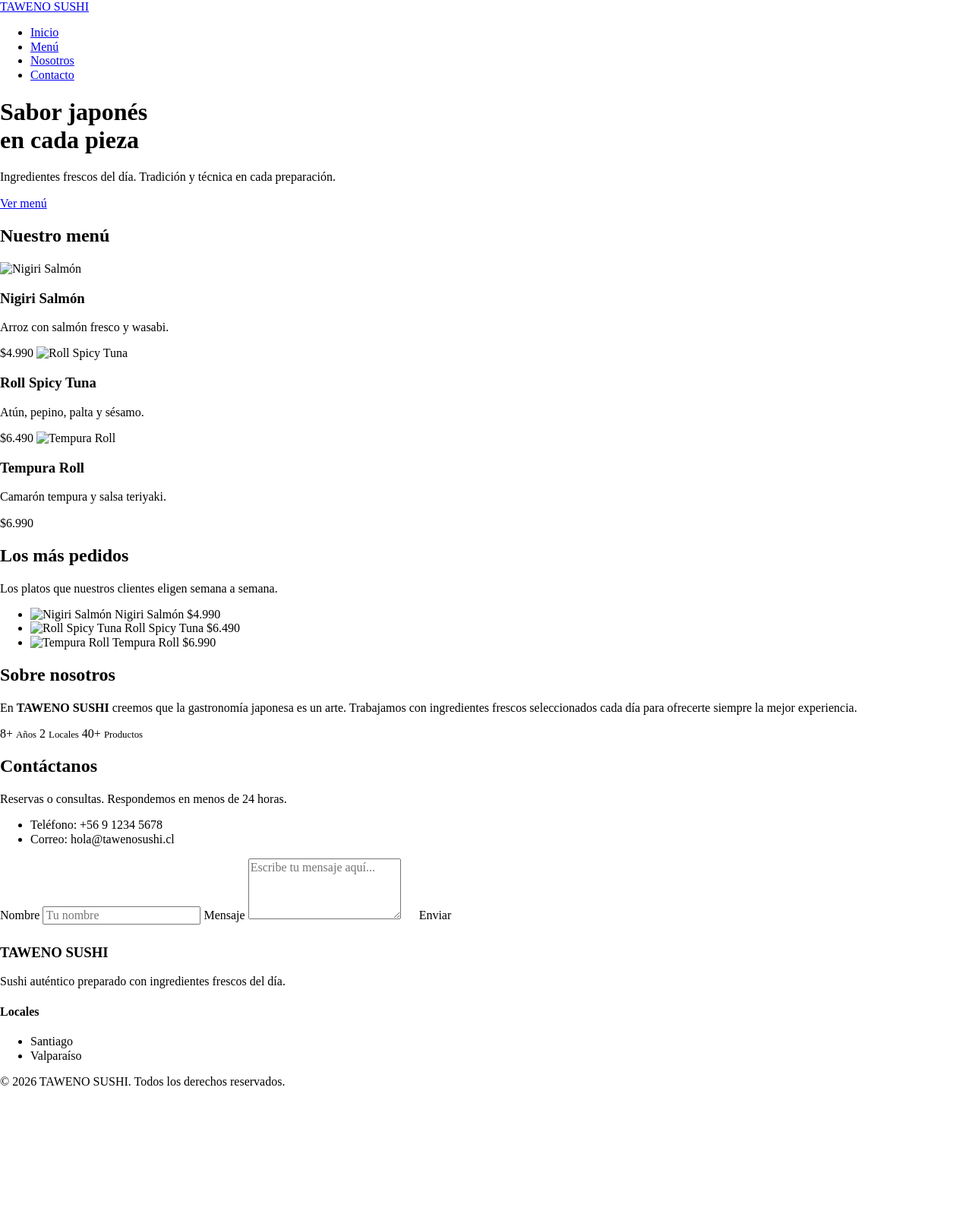
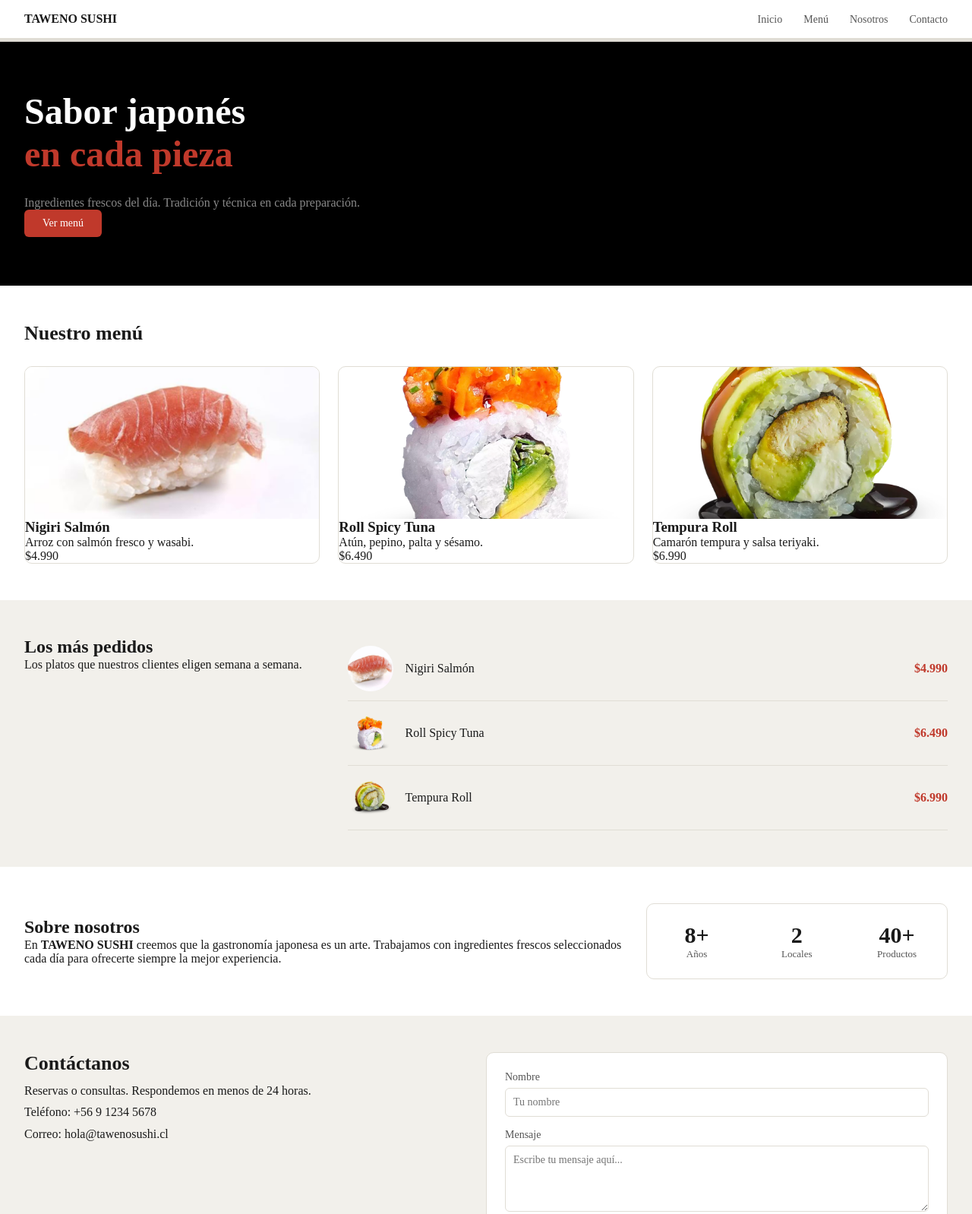
Before and after one commit to ShadowRyzen/evaluacion-p2026, a plain HTML site: page index.html in a window 1280 px wide. Shown: the top 1598 px of the page at 76% size. Before the commit the page ends 1449 px from the top, so only its background shows below. Drawn offline with Linux system fonts and the light colour scheme.

Commit message:
se agrega Estilos del resto del Mockup

```diff
--- a/css/styles.css
+++ b/css/styles.css
@@ -21,5 +21,339 @@ img {
 
 /* Tu código va aquí */
 body {
+  font-family: 'Noto Serif JP', serif;
   font-size: 1.6rem;
+  color: #1a1a1a;
 }
+
+ul{
+  list-style: none;
+  padding: 0;
+  margin: 0;
+}
+
+a{
+  text-decoration:none;
+}
+
+h1,h2,h3,h4,p{
+  margin:0;
+}
+
+.navbar{
+  display:flex;
+  justify-content:space-between;
+  align-items:center;
+  padding:1.6rem 3.2rem;
+  background-color:#fff;
+  border-bottom: 0.5rem solid #e0ddd5;
+}
+
+.logo{
+  font-size:1.6rem;
+  font-weight:700;
+  color:#1a1a1a;
+}
+
+.nav-links{
+  display:flex;
+  gap:2.8rem;
+}
+
+.nav-links a{
+  font-size:1.4rem;
+  color:#555555;
+}
+
+.hero{
+  background-color:#000000;
+  padding: 6.4rem 3.2rem;
+  text-align:left;
+}
+
+.hero h1{
+  font-size:4.8rem;
+  color:#ffffff;
+}
+
+.hero h1 span{
+  color:#c0392b;
+}
+
+.hero p{
+  font-size:1.6rem;
+  color:#888888;
+  margin-top:2.8rem;
+}
+
+.btn-hero{
+  display: inline-block;
+  background-color:#c0392b;
+  color:#ffffff;
+  font-size:1.4rem;
+  padding:1rem 2.4rem;
+  border-radius:0.6rem;
+}
+
+
+.menu{
+  background-color:#ffffff;
+  padding:4.8rem 3.2rem;
+}
+
+.menu h2{
+  font-size:2.6rem;
+  color:#1a1a1a;
+  margin-bottom:2.8rem;
+}
+
+
+.menu-grid{
+  display:flex;
+  gap:2.4rem;
+}
+
+.card{
+  flex:1;
+  min-width: 0;
+  border: 0.1rem solid #e0ddd5;
+  border-radius:1rem;
+  overflow:hidden;
+}
+
+.card img{
+ display:block;
+  width:100%;
+  height:20rem;
+  object-fit:cover;
+}
+
+.card-body{
+  padding:1.6rem;
+}
+
+.card-body h3{
+  font-size:1.8rem;
+  color:#1a1a1a;
+}
+
+.card-body p{
+  font-size:1.4rem;
+  color:#555555;
+  margin:0.4rem 0.8rem;
+}
+
+.price{
+  font-size:1.6rem;
+  color:#c0392b;
+  font-weight:700;
+}
+
+.top{
+  display:flex;
+  justify-content:space-between;
+  gap:4.8rem;
+  background-color:#f2f0eb;
+  padding:4.8rem 3.2rem;
+}
+
+.top-info{
+  width:30%;
+}
+
+.top-info h2{
+  font-size:2.6rem;
+  color:#1a1a1a;
+  margin-bottom:1.2rem;
+}
+
+.top-list{
+  width:65%;
+}
+
+.top-list li{
+  display:flex;
+  align-items:center;
+  padding:1.2rem 0;
+  border-bottom:0.1rem solid #e0ddd5;
+}
+
+.top-list img{
+  width:6rem;
+  height:6rem;
+  min-width:6rem;
+  min-height:6rem;
+  object-fit:cover;
+  border-radius:50%;
+}
+
+.item-name{
+  flex:1;
+  margin-left:1.6rem;
+  font-size:1.6rem;
+  color:#1a1a1a;
+}
+
+.about{
+  display:flex;
+  justify-content:space-between;
+  align-items:center;
+  background-color:#ffffff;
+  padding:4.8rem 3.2rem;
+}
+
+.about-text{
+  width:45%;
+}
+
+.about-text h2{
+  font-size:2.6rem;
+  color:#1a1a1a;
+  margin-bottom:1.2rem;
+}
+
+.about-text p{
+  font-size:1.6rem;
+  color:#555555;
+}
+
+.stats{
+  display:flex;
+  width:45%;
+  border:0.1rem solid #e0ddd5;
+  border-radius:1rem;
+}
+
+.stat{
+  flex:1;
+  padding:2.4rem 1.6rem;
+  text-align:center;
+}
+
+.stat-number{
+  display:block;
+  font-size:3rem;
+  font-weight:700;
+  color:#1a1a1a;
+}
+
+.stat small{
+  display:block;
+  font-size:1.3rem;
+  color:#555555;
+}
+
+
+.contact{
+  display:flex;
+  justify-content:space-between;
+  align-items:flex-start;
+  background-color:#f2f0eb;
+  padding:4.8rem 3.2rem;
+}
+
+.contact-info{
+  width:40%;
+}
+
+.contact-info h2{
+  font-size:2.6rem;
+  color:#1a1a1a;
+  margin-bottom:1.2rem;
+}
+
+.contact-info p,
+.contact-info li{
+  font-size:1.6rem;
+  color:#1a1a1a;
+}
+
+.contact-info p{
+  margin-bottom: 1rem;
+}
+
+.contact-info li{
+  margin-bottom: 1rem;
+}
+
+
+.contact-form{
+  width:50%;
+  background-color:#ffffff;
+  border:0.1rem solid #e0ddd5;
+  border-radius:1rem;
+  padding:2.4rem;
+}
+
+.contact-form label{
+  display:block;
+  font-size:1.4rem;
+  color: #555555;
+  margin-bottom:0.6rem;
+}
+
+.contact-form input,
+.contact-form textarea{
+  display:block;
+  width:100%;
+  padding:1rem;
+  border:0.1rem solid #e0ddd5;
+  border-radius:0.6rem;
+  margin-bottom:1.6rem;
+  font-family: inherit;
+  font-size:1.4rem;
+}
+
+.contact-form button{
+  display:block;
+  width:100%;
+  padding:1.2rem;
+  background-color:#c0392b;
+  color:#ffffff;
+  border:none;
+  border-radius:0.6rem;
+  font-family: inherit;
+  font-size:1.4rem;
+  cursor:pointer;
+}
+
+
+footer{
+  background-color: #111111;
+  padding: 3.6rem 3.2rem 2rem;
+
+}
+
+.footer-top{
+  display: flex;
+  justify-content: space-between;
+}
+
+.footer-brand{
+  width: 40%;
+}
+
+.footer-brand h3{
+  font-size: 1.8rem;
+  color: #ffffff;
+}
+
+.footer-locales h4{
+  font-size: 1.6rem;
+  color: #ffffff;
+}
+
+.footer p,
+footer li{
+  font-size: 1.6rem;
+  color: #888888;
+}
+
+.copyright{
+  margin-top: 3.2rem;
+  padding-top: 1.6rem;
+  border-top: 0.1rem solid #222222;
+  text-align: center;
+  font-size: 1.3rem;
+  color: #888888;
+}
--- a/index.html
+++ b/index.html
@@ -8,6 +8,7 @@
   <link rel="preconnect" href="https://fonts.gstatic.com" crossorigin>
   <link href="https://fonts.googleapis.com/css2?family=Noto+Serif+JP:wght@400;700&display=swap" rel="stylesheet">
   <link rel="stylesheet" href="css/normalize.css">
+  <link rel="stylesheet" href="css/styles.css">
   <!-- ===================== ACA TU LINK CSS ===================== -->
   <title>TAWENO SUSHI</title>
 </head>
@@ -15,10 +16,10 @@
 <body>
 
   <!-- ===================== INICIO HEADER ===================== -->
-
-  <nav>
-    <a href="#">TAWENO SUSHI</a>
-    <ul>
+  <header>
+  <nav class="navbar">
+    <a href="#" class="logo">TAWENO SUSHI</a>
+    <ul class="nav-links">
       <li><a href="#">Inicio</a></li>
       <li><a href="#">Menú</a></li>
       <li><a href="#">Nosotros</a></li>
@@ -26,89 +27,119 @@
     </ul>
   </nav>
 
+  <div class="hero">
   <h1>Sabor japonés<br><span>en cada pieza</span></h1>
   <p>Ingredientes frescos del día. Tradición y técnica en cada preparación.</p>
-  <a href="#">Ver menú</a>
-
+  <a href="#" class="btn-hero">Ver menú</a>
+  </div>
+</header>
   <!-- ===================== FIN HEADER ===================== -->
 
 
   <!-- ===================== INICIO NUESTRO MENÚ ===================== -->
-
+  <section class="menu">
   <h2>Nuestro menú</h2>
 
-  <img src="#" alt="Nigiri Salmón">
+  <div class="menu-grid">
+    <article class="card">
+      <img src="/img/sushi1.jpg" alt="Nigiri Salmón">
+      <div class="card-content">
       <h3>Nigiri Salmón</h3>
       <p>Arroz con salmón fresco y wasabi.</p>
       <span>$4.990</span>
+      </div>
+    </article>
 
-  <img src="#" alt="Roll Spicy Tuna">
+    <article class="card">
+      <img src="/img/sushi2.jpg" alt="Roll Spicy Tuna">
+      <div class="card-content">
       <h3>Roll Spicy Tuna</h3>
       <p>Atún, pepino, palta y sésamo.</p>
       <span>$6.490</span>
+      </div>
+    </article>
 
-  <img src="#" alt="Tempura Roll">
+    <article class="card">
+      <img src="/img/sushi3.jpg" alt="Tempura Roll">
+      <div class="card-content">
       <h3>Tempura Roll</h3>
       <p>Camarón tempura y salsa teriyaki.</p>
       <span>$6.990</span>
+      </div>
+    </article>
 
+
+  </div>
+  </section>
   <!-- ===================== FIN NUESTRO MENÚ ===================== -->
 
 
   <!-- ===================== INICIO LOS MÁS PEDIDOS ===================== -->
-
+  <section class="top">
+    <div>
     <h2>Los más pedidos</h2>
     <p>Los platos que nuestros clientes eligen semana a semana.</p>
-
-  <ul>
+      </div>
+  <ul class="top-list">
     <li>
-      <img src="#" alt="Nigiri Salmón">
-      <span>Nigiri Salmón</span>
-      <span>$4.990</span>
+      <img src="/img/sushi1.jpg" alt="Nigiri Salmón">
+      <span class="item-name">Nigiri Salmón</span>
+      <span class="price">$4.990</span>
     </li>
     <li>
-      <img src="#" alt="Roll Spicy Tuna">
-      <span>Roll Spicy Tuna</span>
-      <span>$6.490</span>
+      <img src="/img/sushi2.jpg" alt="Roll Spicy Tuna">
+      <span class="item-name">Roll Spicy Tuna</span>
+      <span class="price">$6.490</span>
     </li>
     <li>
-      <img src="#" alt="Tempura Roll">
-      <span>Tempura Roll</span>
-      <span>$6.990</span>
+      <img src="/img/sushi3.jpg" alt="Tempura Roll">
+      <span class="item-name">Tempura Roll</span>
+      <span class="price">$6.990</span>
     </li>
   </ul>
+  </section>
 
   <!-- ===================== FIN LOS MÁS PEDIDOS ===================== -->
 
 
   <!-- ===================== INICIO SOBRE NOSOTROS ===================== -->
-
+  <section class="about">
+    <div class="about-image">
       <h2>Sobre nosotros</h2>
       <p>En <strong>TAWENO SUSHI</strong> creemos que la gastronomía japonesa es un arte. Trabajamos con ingredientes
       frescos seleccionados cada día para ofrecerte siempre la mejor experiencia.</p>
+    </div>
 
-  <span>8+</span>
+    <div class="stats">
+    <div class="stat">
+      <span class="stat-number">8+</span>
       <small>Años</small>
-
-  <span>2</span>
+    </div>
+    <div class="stat">
+      <span class="stat-number">2</span>
       <small>Locales</small>
-
-  <span>40+</span>
+  </div>
+    <div class="stat">
+      <span class="stat-number">40+</span>
       <small>Productos</small>
-
+    </div>
+  </div>
+  </section>
   <!-- ===================== FIN SOBRE NOSOTROS ===================== -->
 
 
   <!-- ===================== INICIO CONTACTO ===================== -->
-
+<section class="contact">
+  <div class="contact-info">
     <h2>Contáctanos</h2>
     <p>Reservas o consultas. Respondemos en menos de 24 horas.</p>
   <ul>
     <li>Teléfono: +56 9 1234 5678</li>
     <li>Correo: hola@tawenosushi.cl</li>
   </ul>
+  </div>
 
-  <form action="#" method="post">
+  <form class="contact-form" action="#" method="post">
     <label for="nombre">Nombre</label>
     <input type="text" id="nombre" name="nombre" placeholder="Tu nombre">
 
@@ -117,22 +148,29 @@
 
     <button type="submit">Enviar</button>
   </form>
+</section>
 
   <!-- ===================== FIN CONTACTO ===================== -->
 
 
   <!-- ===================== INICIO FOOTER ===================== -->
-
+<footer>
+  <div class="footer-top">
+    <div class="footer-brand ">
   <h3>TAWENO SUSHI</h3>
   <p>Sushi auténtico preparado con ingredientes frescos del día.</p>
-
+    </div>
+    <div class="footer-locales">
       <h4>Locales</h4>
       <ul>
         <li>Santiago</li>
         <li>Valparaíso</li>
       </ul>
+    </div>
+  </div>
 
-  <p>© 2026 TAWENO SUSHI. Todos los derechos reservados.</p>
+  <p class="copyright ">© 2026 TAWENO SUSHI. Todos los derechos reservados.</p>
+</footer>
 
   <!-- ===================== FIN FOOTER ===================== -->
 
```
Lines whose indentation alone changed are shown as unchanged.
